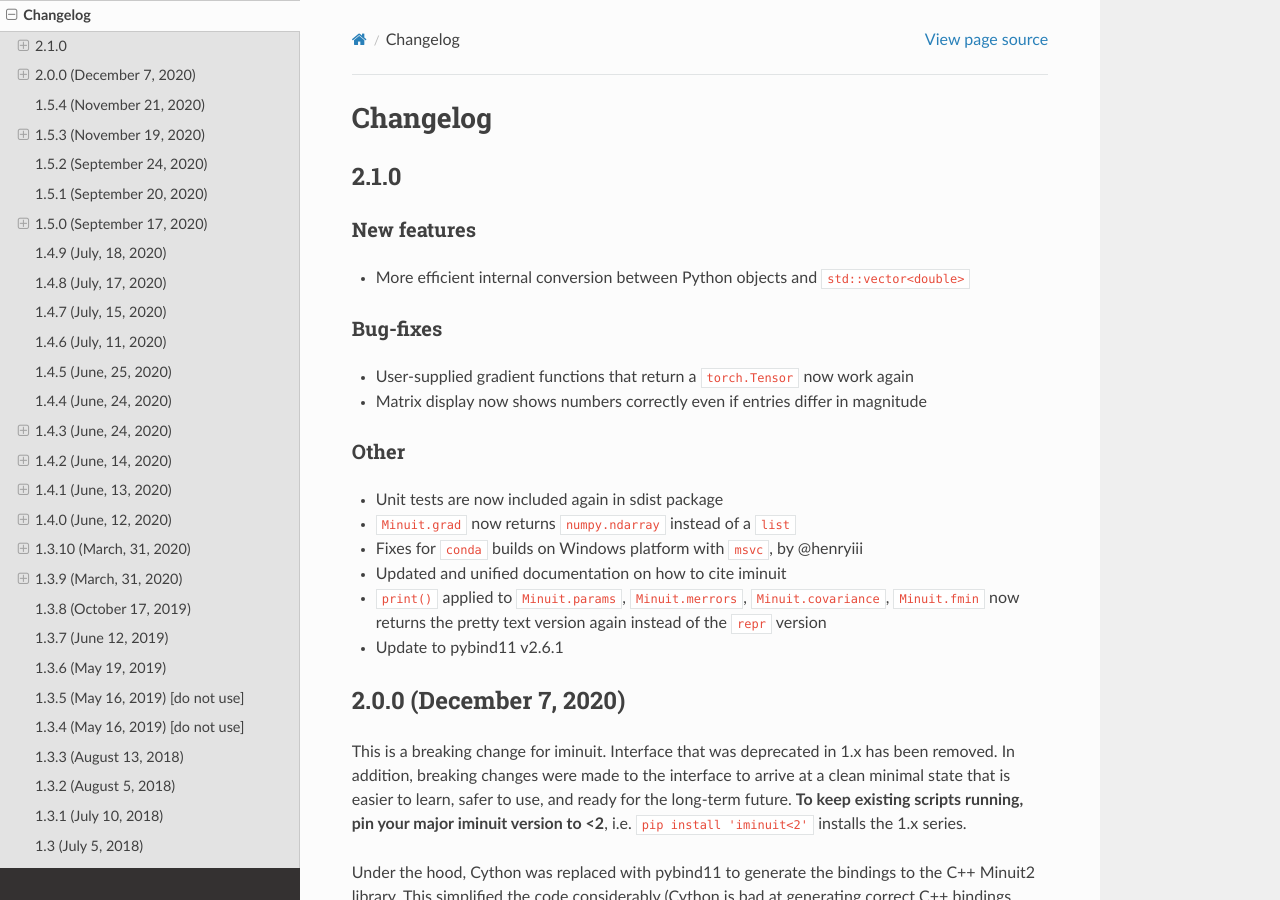
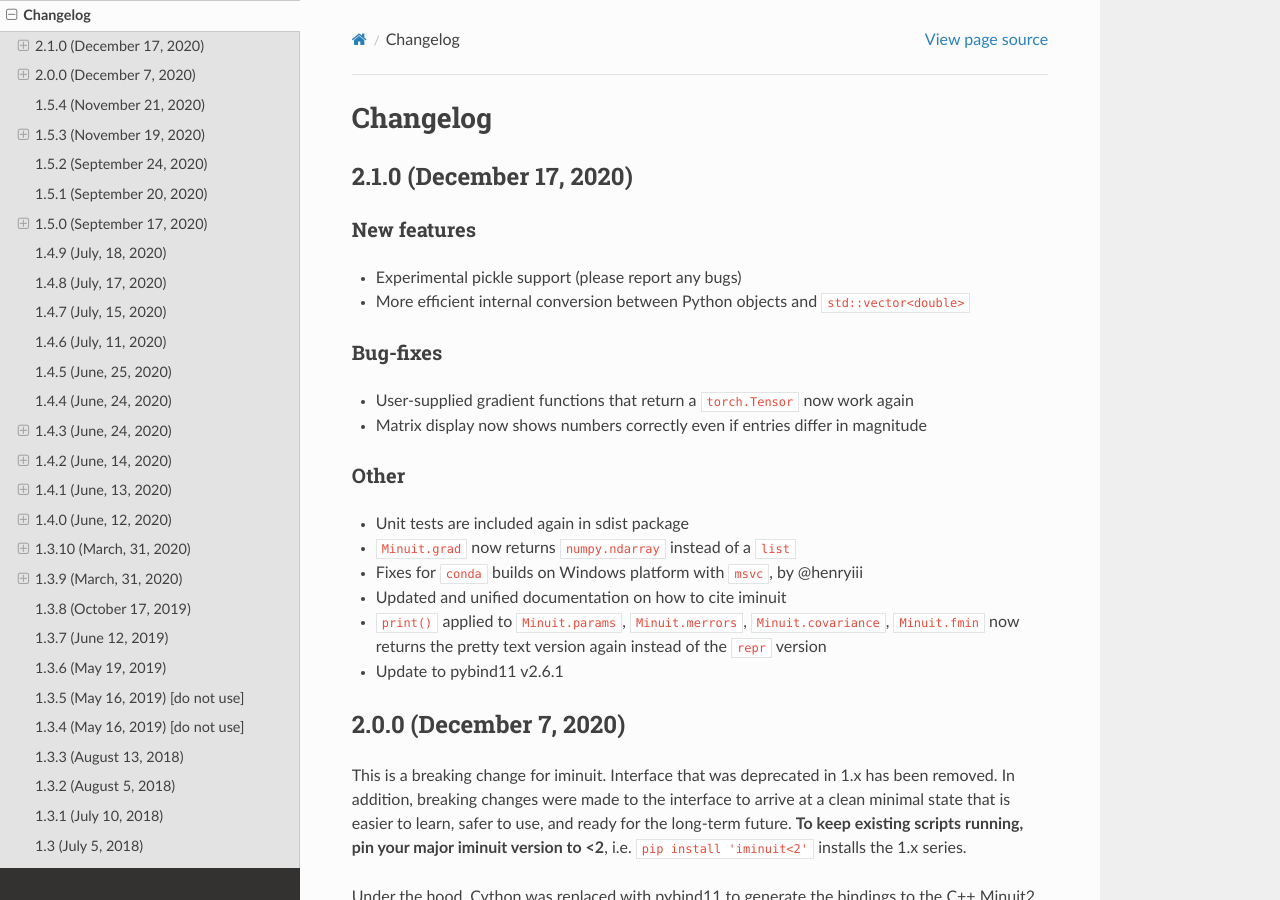
Before and after one commit to scikit-hep/iminuit, a Sphinx documentation site: the page built from doc/changelog.rst, in a window 1280 px wide and 900 px high. Built offline with Sphinx 7.4.7 and the Read the Docs theme 2.0.0, drawn with Linux system fonts in a browser that asks for light colours.

Commit message:
update changelog

```diff
--- a/doc/changelog.rst
+++ b/doc/changelog.rst
@@ -5,11 +5,12 @@
 Changelog
 =========
 
-2.1.0
-------------------------
+2.1.0 (December 17, 2020)
+-------------------------
 
 New features
 ~~~~~~~~~~~~
+- Experimental pickle support (please report any bugs)
 - More efficient internal conversion between Python objects and ``std::vector<double>``
 
 Bug-fixes
@@ -19,7 +20,7 @@ Bug-fixes
 
 Other
 ~~~~~
-- Unit tests are now included again in sdist package
+- Unit tests are included again in sdist package
 - ``Minuit.grad`` now returns ``numpy.ndarray`` instead of a ``list``
 - Fixes for ``conda`` builds on Windows platform with ``msvc``, by @henryiii
 - Updated and unified documentation on how to cite iminuit
```
